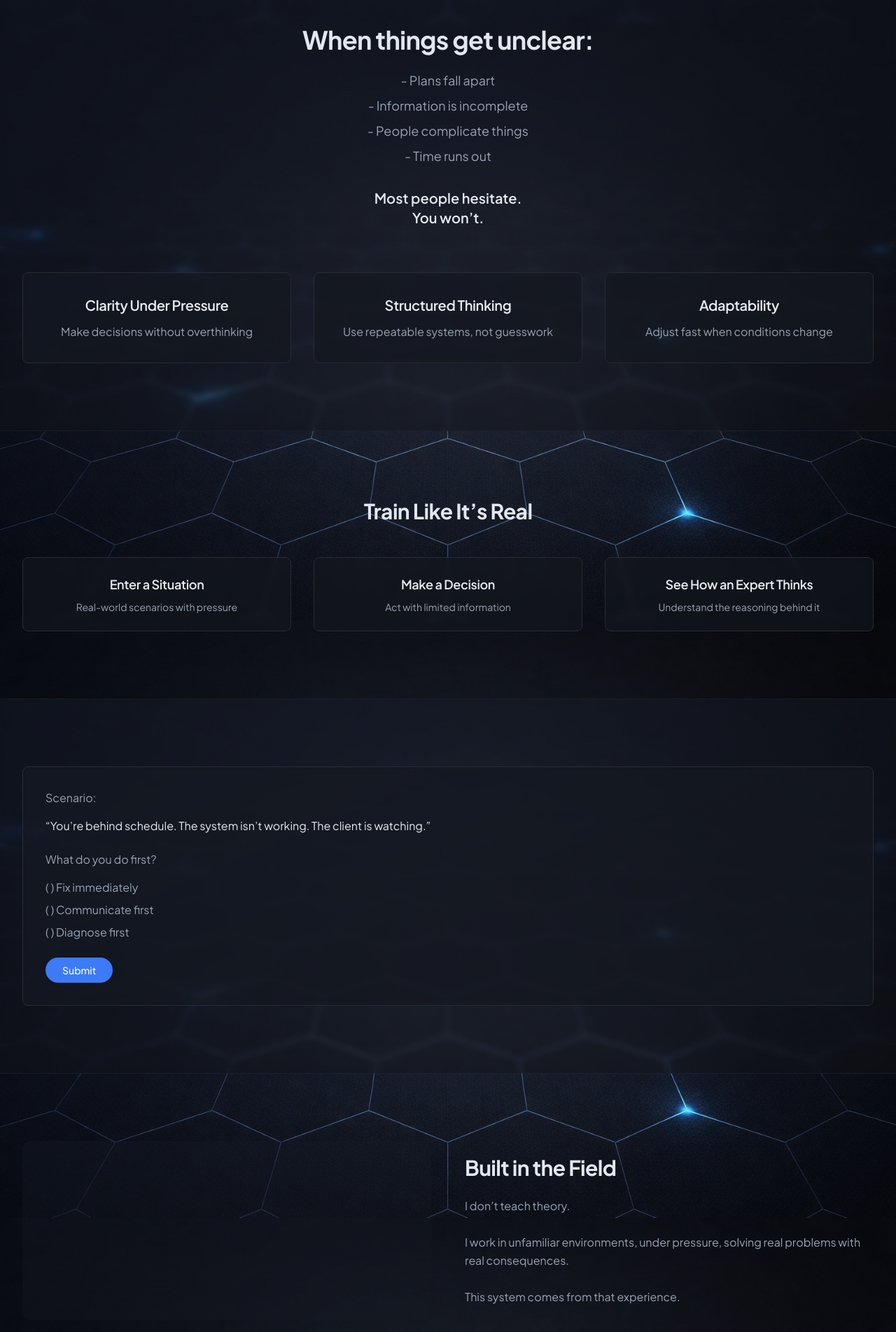
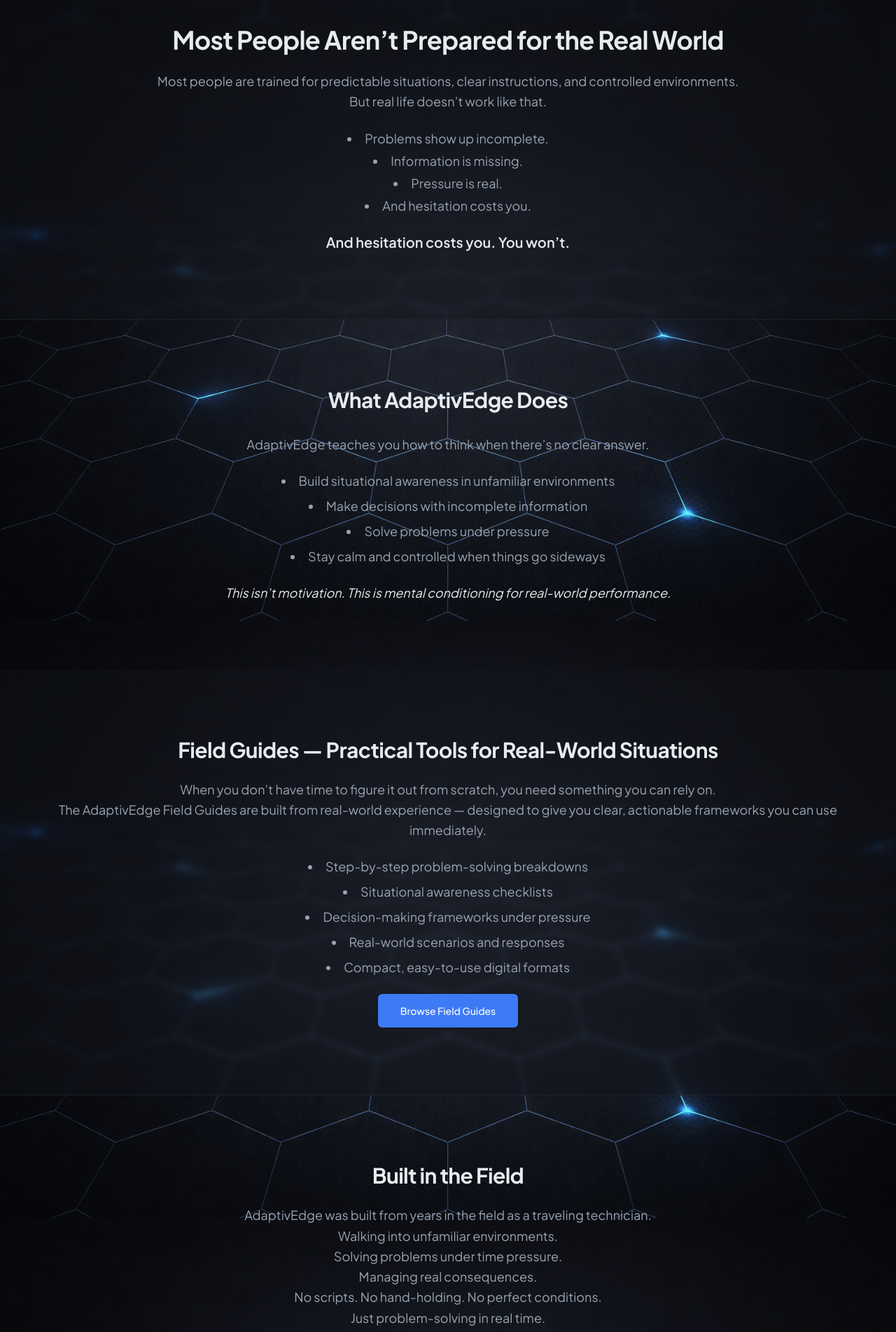
Before and after one commit to erikscomputers/adaptiveEDGE-site, a React (Vite) app: page / in a window 1280 px wide. Shown: the part 820-2723 px from the top of the page at 70% size. Built offline with nearby package versions, Linux system fonts and the light colour scheme; the HTML template or start-up script is replaced by a standard one.

Commit message:
home update

```diff
--- a/src/pages/HomePage.jsx
+++ b/src/pages/HomePage.jsx
@@ -21,10 +21,8 @@
       <div className="min-h-screen flex flex-col bg-transparent">
         <Header />
 
-        {/* HERO */}
-        <section className="relative min-h-[85dvh] flex items-center justify-center overflow-hidden border-b border-border/50">
-          <div className="absolute inset-0 opacity-5 bg-gradient-to-br from-secondary to-transparent pointer-events-none" />
-
+        {/* HERO SECTION */}
+        <section className="relative min-h-[85dvh] flex items-center justify-center overflow-hidden border-b border-border/50 bg-gradient-to-br from-secondary/10 to-transparent">
           <div className="relative z-10 container-custom text-center">
             <motion.div
               initial={{ opacity: 0, y: 40 }}
@@ -33,208 +31,358 @@
               className="max-w-4xl mx-auto"
             >
               <h1 className="text-5xl md:text-6xl lg:text-7xl font-bold mb-6 text-foreground tracking-tight">
-                Train how to think when there’s no{' '}
-                <span className="transition-colors duration-300 hover:text-secondary">
-                  clear answer
-                </span>.
+                Adapt Faster. Think Clear. Perform Under Pressure.
               </h1>
 
-              <p className="text-lg md:text-xl max-w-[60ch] mx-auto mb-10 text-muted-foreground leading-relaxed">
-                Real-world problem-solving built from field experience. Stay clear, act strategically, and handle uncertainty with control.
+              <p className="text-lg md:text-xl max-w-[65ch] mx-auto mb-8 text-muted-foreground leading-relaxed">
+                Real-world problem-solving skills for unpredictable environments — built from life in the field, not theory.
+              </p>
+
+              <p className="text-sm md:text-base mb-10 text-muted-foreground italic">
+                Lessons forged in high-pressure, real-world situations — where failure has consequences.
               </p>
 
               <div className="flex flex-col sm:flex-row gap-4 justify-center">
                 <Button asChild size="lg" className="button-secondary px-8 py-6">
-                  <Link to="/training">Enter Training</Link>
+                  <Link to="/training">Start Training</Link>
                 </Button>
 
                 <Button asChild size="lg" className="button-secondary px-8 py-6">
-                  <Link to="/scenarios">Try a Scenario</Link>
+                  <Link to="/videos">Watch How It Works</Link>
                 </Button>
               </div>
             </motion.div>
           </div>
         </section>
 
-        {/* REALITY HOOK */}
+        {/* REALITY CHECK SECTION */}
         <section className="section-padding py-20 bg-card/40 backdrop-blur-sm border-b border-border/50 relative overflow-hidden">
-          <div className="absolute inset-0 opacity-5 bg-gradient-to-br from-secondary to-transparent pointer-events-none" />
-
-          <div className="container-custom">
-            <motion.div
+          <div className="container-custom max-w-3xl mx-auto text-center">
+            <motion.h2
               initial={{ opacity: 0, y: 30 }}
               whileInView={{ opacity: 1, y: 0 }}
               transition={{ duration: 0.7 }}
-              className="text-center max-w-3xl mx-auto mb-16"
+              className="text-3xl md:text-4xl font-bold mb-6 text-foreground"
             >
-              <h2 className="text-3xl md:text-4xl font-bold mb-6 text-foreground">
-                When things get unclear:
-              </h2>
+              Most People Aren’t Prepared for the Real World
+            </motion.h2>
 
-              <div className="space-y-2 text-lg text-muted-foreground mb-8">
-                {[
-                  'Plans fall apart',
-                  'Information is incomplete',
-                  'People complicate things',
-                  'Time runs out'
-                ].map((text, i) => (
             <motion.p
-                    key={i}
-                    whileHover={{ x: 8 }}
-                    className="transition-colors duration-300 hover:text-foreground cursor-default"
+              initial={{ opacity: 0 }}
+              whileInView={{ opacity: 1 }}
+              transition={{ duration: 0.7, delay: 0.1 }}
+              className="text-lg text-muted-foreground leading-relaxed mb-6"
             >
-                    - {text}
+              Most people are trained for predictable situations, clear instructions, and controlled environments.
+              <br />
+              But real life doesn’t work like that.
             </motion.p>
-                ))}
-              </div>
 
-              <p className="text-xl font-semibold text-foreground">
-                Most people hesitate.<br />You won’t.
-              </p>
-            </motion.div>
+            <motion.ul
+              initial={{ opacity: 0, y: 20 }}
+              whileInView={{ opacity: 1, y: 0 }}
+              transition={{ duration: 0.7, delay: 0.2 }}
+              className="list-disc list-inside text-lg text-muted-foreground mb-6 space-y-1"
+            >
+              <li>Problems show up incomplete.</li>
+              <li>Information is missing.</li>
+              <li>Pressure is real.</li>
+              <li>And hesitation costs you.</li>
+            </motion.ul>
 
-            <div className="grid md:grid-cols-3 gap-8">
-              {[
-                { title: 'Clarity Under Pressure', desc: 'Make decisions without overthinking' },
-                { title: 'Structured Thinking', desc: 'Use repeatable systems, not guesswork' },
-                { title: 'Adaptability', desc: 'Adjust fast when conditions change' }
-              ].map((item, i) => (
-                <motion.div
-                  key={i}
-                  whileHover={{ y: -8, scale: 1.04 }}
-                  transition={{ type: 'spring', stiffness: 180 }}
-                  className="card-minimal p-8 text-center transition-all duration-300 hover:shadow-xl hover:shadow-secondary/20"
+            <motion.p
+              initial={{ opacity: 0 }}
+              whileInView={{ opacity: 1 }}
+              transition={{ duration: 0.7, delay: 0.3 }}
+              className="text-xl font-semibold text-foreground"
             >
-                  <h3 className="text-xl font-semibold mb-3 text-foreground">{item.title}</h3>
-                  <p className="text-muted-foreground">{item.desc}</p>
-                </motion.div>
-              ))}
-            </div>
+              And hesitation costs you. You won’t.
+            </motion.p>
           </div>
         </section>
 
-        {/* HOW IT WORKS */}
+        {/* WHAT WE DO SECTION */}
         <section className="section-padding py-20 relative overflow-hidden">
-          <div className="absolute inset-0 opacity-5 bg-gradient-to-br from-secondary to-transparent pointer-events-none" />
+          <div className="container-custom max-w-4xl mx-auto text-center">
+            <motion.h2
+              initial={{ opacity: 0, y: 30 }}
+              whileInView={{ opacity: 1, y: 0 }}
+              transition={{ duration: 0.7 }}
+              className="text-3xl font-bold mb-8 text-foreground"
+            >
+              What AdaptivEdge Does
+            </motion.h2>
 
-          <div className="container-custom text-center">
-            <h2 className="text-3xl font-bold mb-12 text-foreground">Train Like It’s Real</h2>
+            <motion.p
+              initial={{ opacity: 0 }}
+              whileInView={{ opacity: 1 }}
+              transition={{ duration: 0.7, delay: 0.1 }}
+              className="text-lg text-muted-foreground mb-6"
+            >
+              AdaptivEdge teaches you how to think when there’s no clear answer.
+            </motion.p>
 
-            <div className="grid md:grid-cols-3 gap-8">
-              {[
-                { title: 'Enter a Situation', desc: 'Real-world scenarios with pressure' },
-                { title: 'Make a Decision', desc: 'Act with limited information' },
-                { title: 'See How an Expert Thinks', desc: 'Understand the reasoning behind it' }
-              ].map((step, i) => (
-                <motion.div
-                  key={i}
-                  initial={{ opacity: 0, y: 25 }}
+            <motion.ul
+              initial={{ opacity: 0, y: 20 }}
               whileInView={{ opacity: 1, y: 0 }}
-                  transition={{ delay: i * 0.15 }}
-                  whileHover={{ y: -6 }}
-                  className="card-minimal p-6 transition-all duration-300 hover:shadow-lg hover:shadow-secondary/20"
+              transition={{ duration: 0.7, delay: 0.2 }}
+              className="list-disc list-inside text-lg text-muted-foreground mb-6 space-y-2"
             >
-                  <h3 className="text-lg font-semibold mb-2 text-foreground">{step.title}</h3>
-                  <p className="text-sm text-muted-foreground">{step.desc}</p>
-                </motion.div>
-              ))}
-            </div>
+              <li>Build situational awareness in unfamiliar environments</li>
+              <li>Make decisions with incomplete information</li>
+              <li>Solve problems under pressure</li>
+              <li>Stay calm and controlled when things go sideways</li>
+            </motion.ul>
+
+            <p className="text-lg text-foreground italic">
+              This isn’t motivation. This is mental conditioning for real-world performance.
+            </p>
           </div>
         </section>
 
-        {/* INTERACTIVE */}
-        <section className="section-padding py-20 bg-card/40 backdrop-blur-sm border-y border-border/50 relative overflow-hidden">
-          <div className="absolute inset-0 opacity-5 bg-gradient-to-br from-secondary to-transparent pointer-events-none" />
+        {/* FIELD GUIDES SECTION */}
+        <section className="section-padding py-20 bg-card/40 backdrop-blur-sm border-b border-border/50 relative overflow-hidden">
+          <div className="container-custom max-w-4xl mx-auto text-center">
+            <motion.h2
+              initial={{ opacity: 0, y: 30 }}
+              whileInView={{ opacity: 1, y: 0 }}
+              transition={{ duration: 0.7 }}
+              className="text-3xl font-bold mb-6 text-foreground"
+            >
+              Field Guides — Practical Tools for Real-World Situations
+            </motion.h2>
 
-          <div className="container-custom max-w-2xl mx-auto">
-            <motion.div
-              whileHover={{ scale: 1.02 }}
-              className="card-minimal p-8 transition-all duration-300 hover:shadow-xl hover:shadow-secondary/20"
+            <motion.p
+              initial={{ opacity: 0 }}
+              whileInView={{ opacity: 1 }}
+              transition={{ duration: 0.7, delay: 0.1 }}
+              className="text-lg text-muted-foreground mb-6 leading-relaxed"
             >
-              <p className="text-muted-foreground mb-4">Scenario:</p>
-              <p className="text-foreground mb-6">
-                “You’re behind schedule. The system isn’t working. The client is watching.”
-              </p>
+              When you don’t have time to figure it out from scratch, you need something you can rely on.
+              <br />
+              The AdaptivEdge Field Guides are built from real-world experience — designed to give you clear, actionable frameworks you can use immediately.
+            </motion.p>
 
-              <p className="mb-4 text-muted-foreground">What do you do first?</p>
-              <div className="space-y-2 mb-6 text-muted-foreground">
-                {['Fix immediately', 'Communicate first', 'Diagnose first'].map((opt, i) => (
-                  <p key={i} className="hover:text-foreground transition-colors cursor-default">
-                    ( ) {opt}
-                  </p>
-                ))}
-              </div>
+            <motion.ul
+              initial={{ opacity: 0, y: 20 }}
+              whileInView={{ opacity: 1, y: 0 }}
+              transition={{ duration: 0.7, delay: 0.2 }}
+              className="list-disc list-inside text-lg text-muted-foreground mb-6 space-y-2"
+            >
+              <li>Step-by-step problem-solving breakdowns</li>
+              <li>Situational awareness checklists</li>
+              <li>Decision-making frameworks under pressure</li>
+              <li>Real-world scenarios and responses</li>
+              <li>Compact, easy-to-use digital formats</li>
+            </motion.ul>
 
-              <Button className="button-secondary px-6 rounded-full">
-                Submit
+            <Button asChild size="lg" className="button-secondary px-8 py-6">
+              <Link to="/field-guides">Browse Field Guides</Link>
             </Button>
-            </motion.div>
           </div>
         </section>
 
-        {/* BUILT IN FIELD */}
+        {/* ORIGIN SECTION */}
         <section className="section-padding py-20 relative overflow-hidden">
-          <div className="absolute inset-0 opacity-5 bg-gradient-to-br from-secondary to-transparent pointer-events-none" />
+          <div className="container-custom max-w-4xl mx-auto text-center">
+            <motion.h2
+              initial={{ opacity: 0, y: 30 }}
+              whileInView={{ opacity: 1, y: 0 }}
+              transition={{ duration: 0.7 }}
+              className="text-3xl font-bold mb-6 text-foreground"
+            >
+              Built in the Field
+            </motion.h2>
 
-          <div className="container-custom grid md:grid-cols-2 gap-12 items-center">
-            <motion.div
-              whileHover={{ scale: 1.03 }}
-              className="h-64 bg-card/30 rounded-xl transition-all duration-300 hover:shadow-xl hover:shadow-secondary/20"
-            />
-
-            <motion.div
-              initial={{ opacity: 0, x: 30 }}
-              whileInView={{ opacity: 1, x: 0 }}
-              transition={{ duration: 0.7 }}
+            <motion.p
+              initial={{ opacity: 0 }}
+              whileInView={{ opacity: 1 }}
+              transition={{ duration: 0.7, delay: 0.1 }}
+              className="text-lg text-muted-foreground leading-relaxed"
             >
-              <h2 className="text-3xl font-bold mb-6 text-foreground">Built in the Field</h2>
-              <p className="text-muted-foreground leading-relaxed">
-                I don’t teach theory.<br /><br />
-                I work in unfamiliar environments, under pressure,
-                solving real problems with real consequences.<br /><br />
-                This system comes from that experience.
-              </p>
-            </motion.div>
+              AdaptivEdge was built from years in the field as a traveling technician.
+              <br />
+              Walking into unfamiliar environments.
+              <br />
+              Solving problems under time pressure.
+              <br />
+              Managing real consequences.
+              <br />
+              No scripts. No hand-holding. No perfect conditions.
+              <br />
+              Just problem-solving in real time.
+              <br />
+              Over time, that experience turned into a system.
+            </motion.p>
           </div>
         </section>
 
-        {/* TRAINING PATHS */}
-        <section className="section-padding py-20 bg-card/40 backdrop-blur-sm border-y border-border/50 relative overflow-hidden">
-          <div className="absolute inset-0 opacity-5 bg-gradient-to-br from-secondary to-transparent pointer-events-none" />
+        {/* FRAMEWORK SECTION */}
+        <section className="section-padding py-20 bg-card/40 backdrop-blur-sm border-b border-border/50 relative overflow-hidden">
+          <div className="container-custom max-w-4xl mx-auto text-center">
+            <motion.h2
+              initial={{ opacity: 0, y: 30 }}
+              whileInView={{ opacity: 1, y: 0 }}
+              transition={{ duration: 0.7 }}
+              className="text-3xl font-bold mb-6 text-foreground"
+            >
+              The AdaptivEdge Method
+            </motion.h2>
 
-          <div className="container-custom">
-            <h2 className="text-3xl font-bold text-center mb-12 text-foreground">Choose Your Training Path</h2>
+            <motion.ol
+              initial={{ opacity: 0, y: 20 }}
+              whileInView={{ opacity: 1, y: 0 }}
+              transition={{ duration: 0.7, delay: 0.1 }}
+              className="list-decimal list-inside text-lg text-muted-foreground mb-6 space-y-2"
+            >
+              <li>Observe — Understand the environment before acting</li>
+              <li>Orient — Identify risks, variables, and priorities</li>
+              <li>Decide — Choose a path with the information you have</li>
+              <li>Act — Execute, adjust, and stay in control</li>
+            </motion.ol>
 
-            <div className="grid md:grid-cols-4 gap-6">
-              {[
-                { title: 'Training System', desc: 'Interactive scenarios + real-time guidance', link: '/training', cta: 'Enter Training' },
-                { title: 'Field Guides', desc: 'Handbooks, frameworks, and tools', link: '/field-guides', cta: 'Visit Field Guides' },
-                { title: 'Guided Training', desc: 'Work directly with me ', link: '/guided-training', cta: 'Learn More' },
-                { title: 'Team Training', desc: 'Train teams for real-world performance', link: '/teams', cta: 'Learn More' }
-              ].map((item, i) => (
-                <motion.div
-                  key={i}
-                  whileHover={{ y: -8, scale: 1.04 }}
-                  transition={{ type: 'spring', stiffness: 180 }}
-                  className="card-minimal p-6 transition-all duration-300 hover:shadow-xl hover:shadow-secondary/20"
-                >
-                  <h3 className="text-lg font-semibold mb-2 text-foreground">{item.title}</h3>
-                  <p className="text-sm text-muted-foreground mb-4">{item.desc}</p>
-                  <Button asChild className="button-secondary px-5 rounded-full">
-                    <Link to={item.link}>{item.cta}</Link>
-                  </Button>
-                </motion.div>
-              ))}
-            </div>
+            <p className="text-lg text-foreground italic">
+              Most people skip steps. That’s why they panic, hesitate, or make things worse.
+            </p>
           </div>
         </section>
 
-        {/* FINAL CTA */}
+        {/* WHO IT'S FOR SECTION */}
+        <section className="section-padding py-20 relative overflow-hidden">
+          <div className="container-custom max-w-4xl mx-auto text-center">
+            <motion.h2
+              initial={{ opacity: 0, y: 30 }}
+              whileInView={{ opacity: 1, y: 0 }}
+              transition={{ duration: 0.7 }}
+              className="text-3xl font-bold mb-6 text-foreground"
+            >
+              Who This Is For
+            </motion.h2>
+
+            <motion.ul
+              initial={{ opacity: 0, y: 20 }}
+              whileInView={{ opacity: 1, y: 0 }}
+              transition={{ duration: 0.7, delay: 0.1 }}
+              className="list-disc list-inside text-lg text-muted-foreground mb-6 space-y-2"
+            >
+              <li>Operate in unpredictable environments</li>
+              <li>Want to think clearly under pressure</li>
+              <li>Are tired of overthinking and second-guessing</li>
+              <li>Value practical skills over theory</li>
+            </motion.ul>
+
+            <p className="text-lg text-foreground italic">
+              Whether in the field, in business, or in life — the ability to adapt is your advantage.
+            </p>
+          </div>
+        </section>
+
+        {/* OUTCOMES SECTION */}
+        <section className="section-padding py-20 bg-card/40 backdrop-blur-sm border-b border-border/50 relative overflow-hidden">
+          <div className="container-custom max-w-4xl mx-auto text-center">
+            <motion.h2
+              initial={{ opacity: 0, y: 30 }}
+              whileInView={{ opacity: 1, y: 0 }}
+              transition={{ duration: 0.7 }}
+              className="text-3xl font-bold mb-6 text-foreground"
+            >
+              What You’ll Gain
+            </motion.h2>
+
+            <motion.ul
+              initial={{ opacity: 0, y: 20 }}
+              whileInView={{ opacity: 1, y: 0 }}
+              transition={{ duration: 0.7, delay: 0.1 }}
+              className="list-disc list-inside text-lg text-muted-foreground mb-6 space-y-2"
+            >
+              <li>Faster, clearer decision-making</li>
+              <li>Confidence in uncertain situations</li>
+              <li>Better control under stress</li>
+              <li>Stronger awareness of people and environments</li>
+              <li>The ability to solve problems without waiting for help</li>
+            </motion.ul>
+
+            <p className="text-lg text-foreground italic">
+              You don’t eliminate uncertainty. You get better at handling it.
+            </p>
+          </div>
+        </section>
+
+        {/* CONTENT / TRAINING SECTION */}
+        <section className="section-padding py-20 relative overflow-hidden">
+          <div className="container-custom max-w-4xl mx-auto text-center">
+            <motion.h2
+              initial={{ opacity: 0, y: 30 }}
+              whileInView={{ opacity: 1, y: 0 }}
+              transition={{ duration: 0.7 }}
+              className="text-3xl font-bold mb-6 text-foreground"
+            >
+              How You Build Your Edge
+            </motion.h2>
+
+            <motion.ul
+              initial={{ opacity: 0, y: 20 }}
+              whileInView={{ opacity: 1, y: 0 }}
+              transition={{ duration: 0.7, delay: 0.1 }}
+              className="list-disc list-inside text-lg text-muted-foreground mb-6 space-y-2"
+            >
+              <li>Field-tested breakdowns (real scenarios)</li>
+              <li>Tactical thinking frameworks</li>
+              <li>Situational awareness training</li>
+              <li>Travel and real-world problem-solving insights</li>
+              <li>Weekly lessons from life on the road</li>
+            </motion.ul>
+
+            <Button asChild size="lg" className="button-secondary px-8 py-6">
+              <Link to="/training">Start Building Your Edge</Link>
+            </Button>
+          </div>
+        </section>
+
+        {/* PHILOSOPHY SECTION */}
+        <section className="section-padding py-20 bg-card/40 backdrop-blur-sm border-b border-border/50 relative overflow-hidden">
+          <div className="container-custom max-w-4xl mx-auto text-center">
+            <motion.h2
+              initial={{ opacity: 0, y: 30 }}
+              whileInView={{ opacity: 1, y: 0 }}
+              transition={{ duration: 0.7 }}
+              className="text-3xl font-bold mb-6 text-foreground"
+            >
+              The Difference
+            </motion.h2>
+
+            <motion.p
+              initial={{ opacity: 0 }}
+              whileInView={{ opacity: 1 }}
+              transition={{ duration: 0.7, delay: 0.1 }}
+              className="text-lg text-muted-foreground leading-relaxed"
+            >
+              This isn’t about becoming perfect.
+              <br />
+              It’s about becoming capable.
+              <br />
+              Capable of walking into the unknown…
+              <br />
+              and figuring it out.
+            </motion.p>
+          </div>
+        </section>
+
+        {/* FINAL CTA SECTION */}
         <section className="section-padding py-20 text-center relative overflow-hidden">
-          <div className="absolute inset-0 opacity-5 bg-gradient-to-br from-secondary to-transparent pointer-events-none" />
+          <div className="container-custom max-w-4xl mx-auto">
+            <motion.h2
+              initial={{ opacity: 0, y: 20 }}
+              whileInView={{ opacity: 1, y: 0 }}
+              transition={{ duration: 0.7 }}
+              className="text-3xl font-bold mb-6 text-foreground"
+            >
+              When There’s No Clear Answer…
+            </motion.h2>
 
-          <div className="container-custom">
-            <h2 className="text-3xl font-bold mb-6 text-foreground">Get better at handling reality.</h2>
+            <p className="text-lg text-muted-foreground mb-8">
+              How you think is everything.
+            </p>
 
             <div className="flex flex-col sm:flex-row gap-4 justify-center">
               <Button asChild className="button-secondary px-8 py-6 rounded-full">
@@ -242,7 +390,11 @@
               </Button>
 
               <Button asChild className="button-secondary px-8 py-6 rounded-full">
-                <Link to="/scenarios">Try a Scenario</Link>
+                <Link to="/field-guides">Browse Field Guides</Link>
+              </Button>
+
+              <Button asChild className="button-secondary px-8 py-6 rounded-full">
+                <Link to="/subscribe">Subscribe for Field Lessons</Link>
               </Button>
             </div>
           </div>
```
Lines whose indentation alone changed are shown as unchanged.
